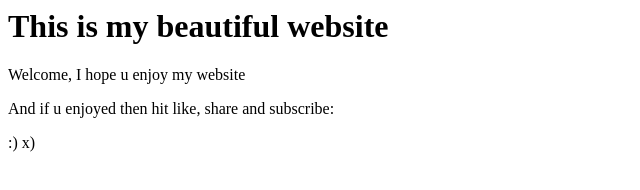
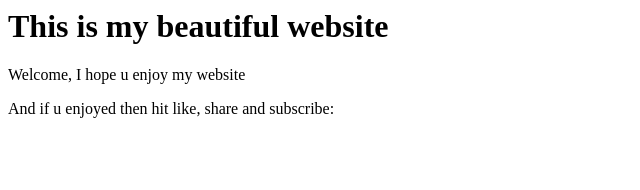
Before and after one commit to NikhilPatil231/DevOpsJan20126, a plain HTML site: page index.html in a window 1280 px wide. Shown: the full height of the page, 0-640 px from the left. Drawn offline with Linux system fonts and the light colour scheme.

Commit message:
New update of index.html

```diff
--- a/index.html
+++ b/index.html
@@ -3,5 +3,5 @@
 <h1> This is my beautiful website </h1>
 <P> Welcome, I hope u enjoy my website</P>
 <P> And if u enjoyed then hit like, share and subscribe:</P>
-<P> :) x) </P>
+
 </html>
```
